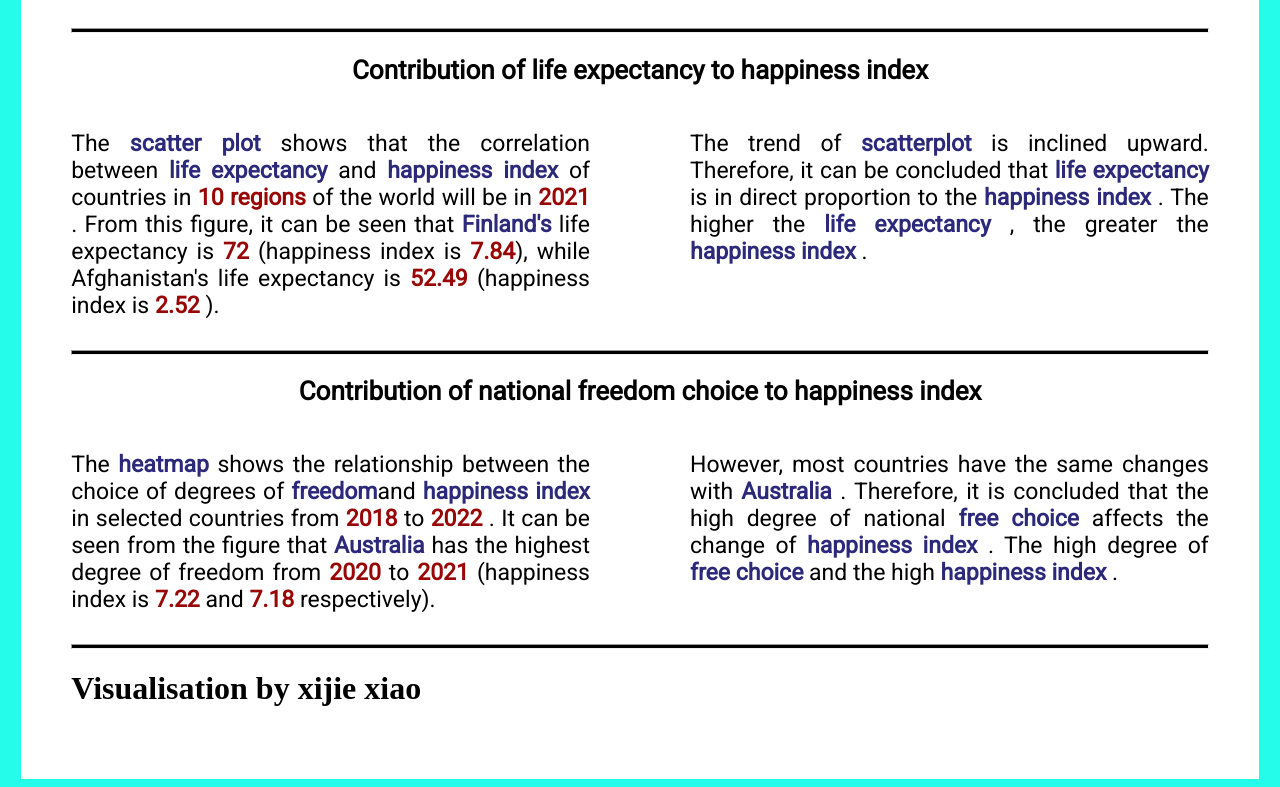
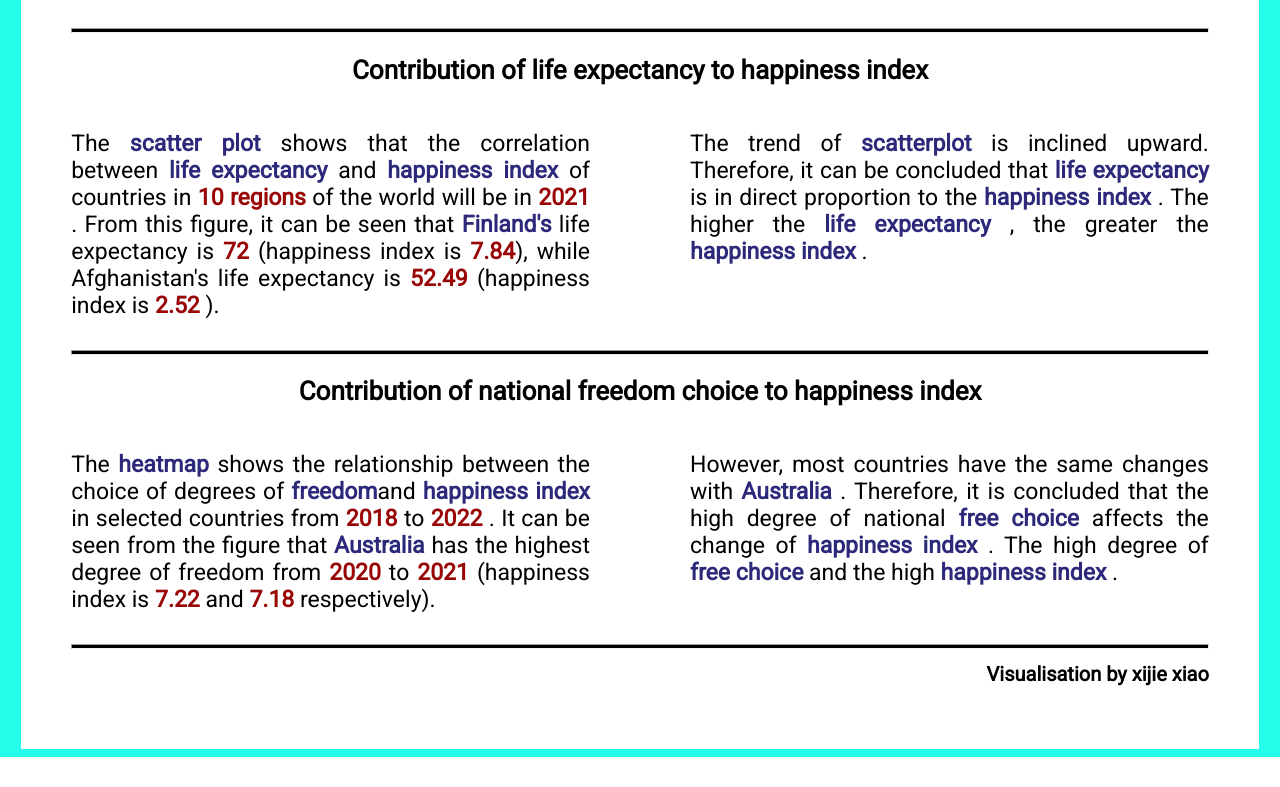
Before and after one commit to xxia00/assignment-2, a plain HTML site: page index.html in a window 1280 px wide. Shown: the part 1500-2287 px from the top of the page. After the commit the page ends 2257 px from the top, so only its background shows below. Drawn offline with Linux system fonts and the light colour scheme; a script that the page names is missing.

Commit message:
Update styles.css
author

```diff
--- a/styles.css
+++ b/styles.css
@@ -133,3 +133,15 @@ h2 {font-family: 'Roboto';
   display: flex;
   flex-direction: row;
 }
+
+
+
+.name{
+  font-family: 'Roboto';
+
+
+  text-align: right;
+  font-size: 20px;
+
+
+}
```
